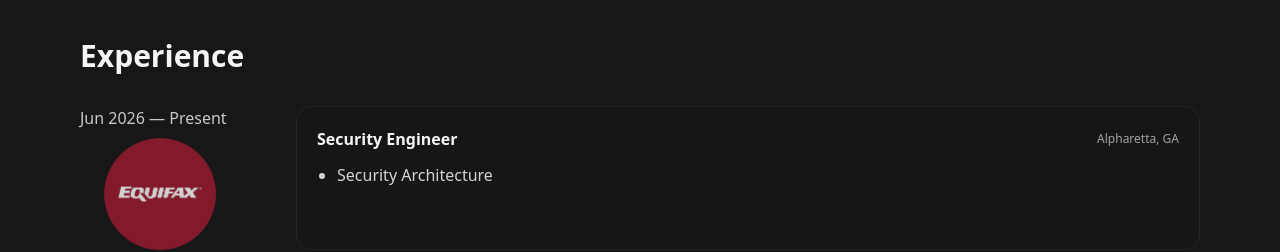
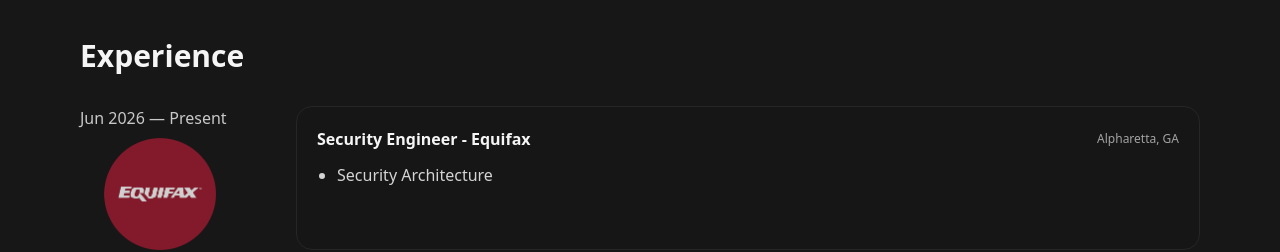
Before and after one commit to ktran04/website, a React (Vite) app: page / in a window 1280 px wide. Shown: the part 1460-1712 px from the top of the page. Built offline with nearby package versions, Linux system fonts and the light colour scheme.

Commit message:
fixed spacing

```diff
--- a/src/components/About.jsx
+++ b/src/components/About.jsx
@@ -9,7 +9,7 @@
         <h2 className="text-3xl md:text-4xl font-semibold">About Me</h2>
         <div className="mt-4 space-y-4 text-neutral-300 max-w-5xl">
           <p>I am a Security Engineer at <b className="text-[#941931]">Equifax</b> working on Security Architecture. Graduated from <b className="text-[#B3A369]">Georgia Tech</b> in May 2026 with a Bachelor of Science in
-           <b className="text-[#B3A369]">Computer Science</b>, focused on <b className="text-[#B3A369]">Cybersecurity</b> and <b className="text-[#B3A369]">Networking</b> with a minor in <b className="text-[#B3A369]">Leadership Studies</b>.
+           <b className="text-[#B3A369]"> Computer Science</b>, focused on <b className="text-[#B3A369]">Cybersecurity</b> and <b className="text-[#B3A369]">Networking</b> with a minor in <b className="text-[#B3A369]">Leadership Studies</b>.
           Currently serving as <b className="text-[#00E6A5]">CodePath </b> Cyber Tech Fellow to mentor aspiring cybersecurity professionals. Passionate about software engineering and cybersecurity, I enjoy building and deploying security systems.</p>
 
           <p>At <b className="text-[#54B948]">NCR Atleos</b>, I gained hands-on experience in <b className="text-[#54B948]">platform engineering</b> and <b className="text-[#54B948]">endpoint security</b> using <b className="text-[#1b5142]"> Microsoft Azure</b>. While studying abroad in <span aria-label="Hungary" className="inline-flex">
--- a/src/components/Experience.jsx
+++ b/src/components/Experience.jsx
@@ -23,7 +23,7 @@
         </div>
         <div className="bg-neutral-900/60 border border-neutral-800 rounded-2xl p-5">
           <header className="flex items-center justify-between gap-3">
-            <h3 className="font-semibold">Security Engineer</h3>
+            <h3 className="font-semibold">Security Engineer - Equifax</h3>
             <span className="text-xs text-neutral-400">Alpharetta, GA</span>
           </header>
           <ul className="mt-3 list-disc pl-5 text-neutral-300">
```
